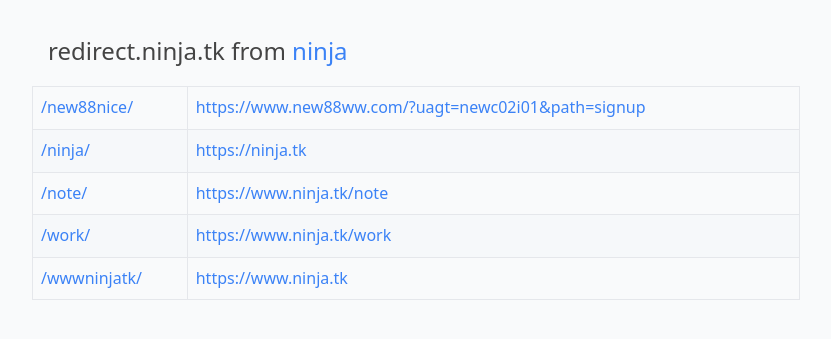
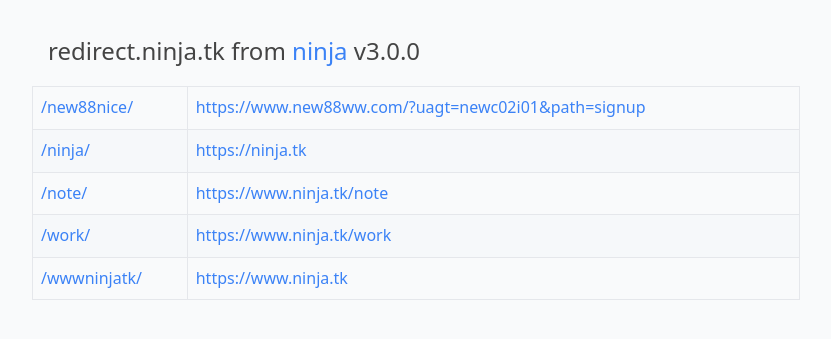
Before and after one commit to thaoam/ninja-redirects, a Jekyll site: the page built from index.md, in a window 1280 px wide. Shown: the top 339 px of the page, without its empty margins (224-1055 px from the left). Built offline with Jekyll 4.4.1, drawn with Linux system fonts in a browser that asks for light colours.

Commit message:
Update default.html

```diff
--- a/_layouts/default.html
+++ b/_layouts/default.html
@@ -73,7 +73,7 @@
 </head>
 <body>
 
-<h1>redirect.ninja.tk from <a href="https://ninja.tk/">ninja</a></h1>
+<h1>redirect.ninja.tk from <a href="https://ninja.tk/">ninja</a> v3.0.0</h1>
 
 <main>
   {{ content }}
```
